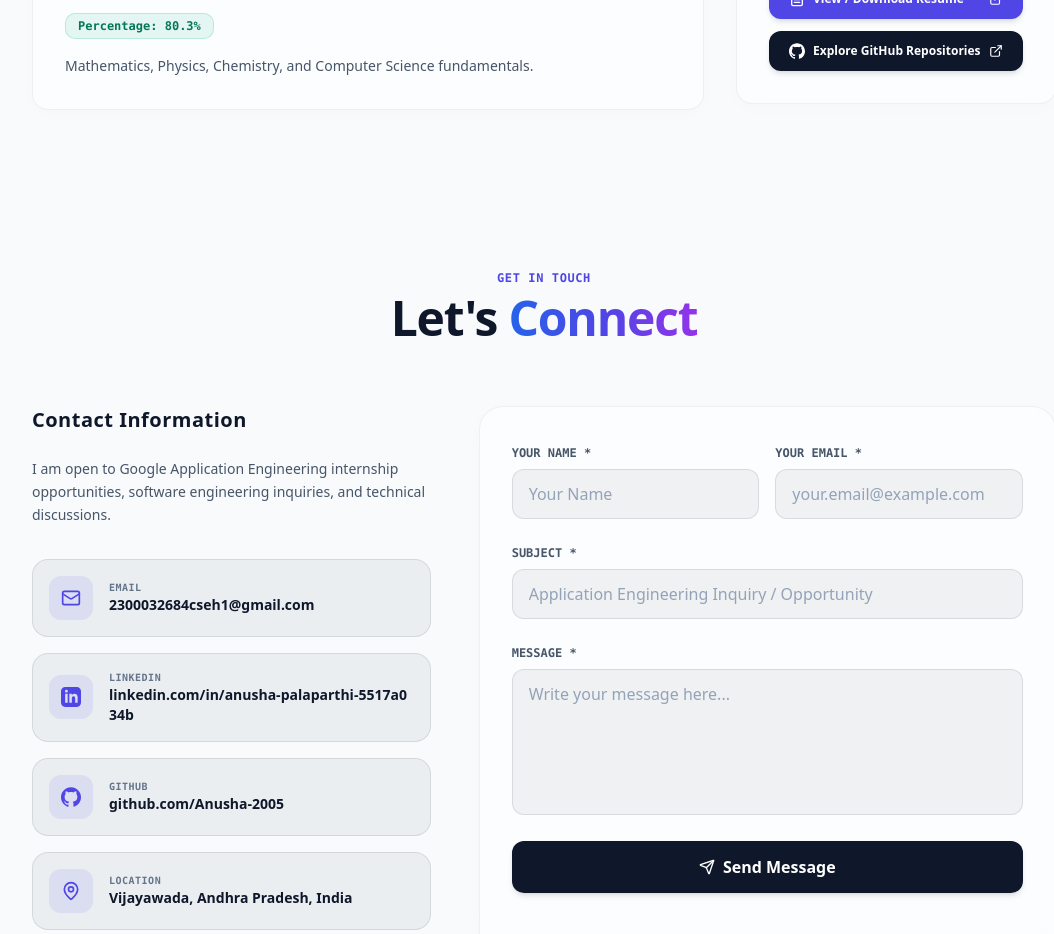
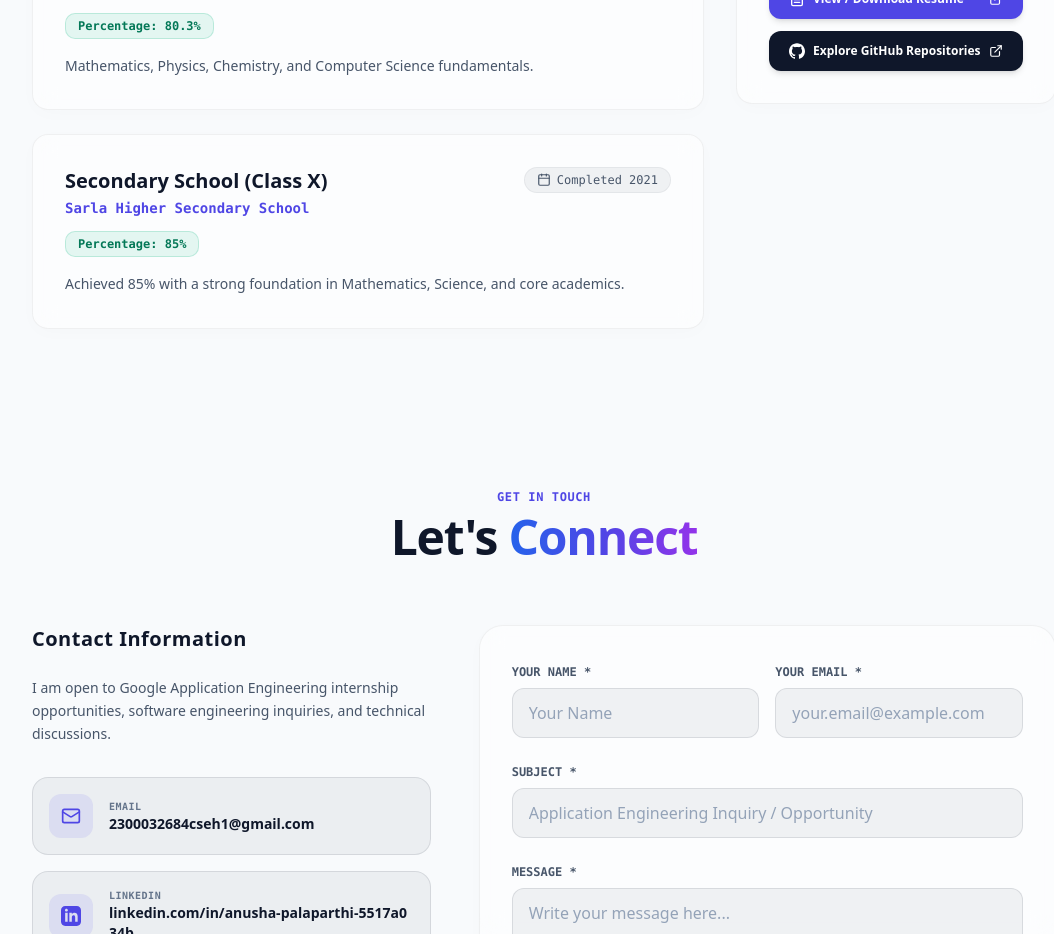
Before and after one commit to Anusha-2005/Portfolio, a Next.js app: page / in a window 1280 px wide. Shown: the part 9060-9994 px from the top of the page, without its empty margins (96-1150 px from the left). Built offline with nearby package versions, Linux system fonts and the light colour scheme.

Commit message:
Add Class X from Sarla Higher Secondary School to Education

```diff
--- a/src/components/Resume.tsx
+++ b/src/components/Resume.tsx
@@ -19,6 +19,13 @@ export default function Resume() {
       duration: "Completed 2023",
       grade: "Percentage: 80.3%",
       details: "Mathematics, Physics, Chemistry, and Computer Science fundamentals.",
+    },
+    {
+      degree: "Secondary School (Class X)",
+      institution: "Sarla Higher Secondary School",
+      duration: "Completed 2021",
+      grade: "Percentage: 85%",
+      details: "Achieved 85% with a strong foundation in Mathematics, Science, and core academics.",
     },
   ];
 
```
